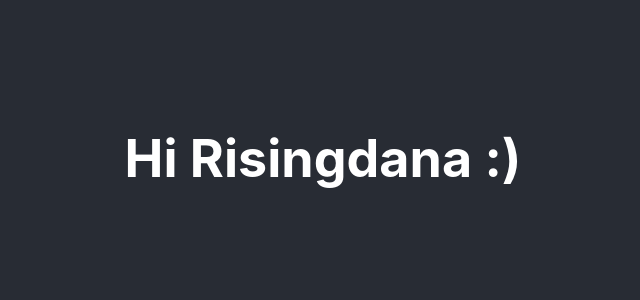
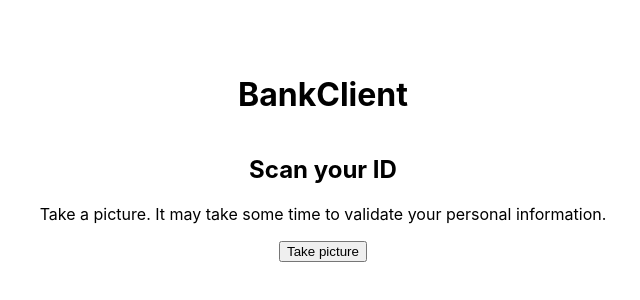
Before and after one commit to leireomadina/z1-frontend-developer, a React (Create React App) app: page / in a window 1280 px wide. Shown: the part 242-542 px from the top of the page, without its empty margins (317-957 px from the left). Built offline with nearby package versions, Linux system fonts and the light colour scheme.

Commit message:
Install dependencies and add basic structure

```diff
--- a/package.json
+++ b/package.json
@@ -10,9 +10,12 @@
     "@types/node": "^12.20.1",
     "@types/react": "^17.0.2",
     "@types/react-dom": "^17.0.1",
+    "node-sass": "^5.0.0",
     "react": "^17.0.1",
     "react-dom": "^17.0.1",
+    "react-router-dom": "^5.2.0",
     "react-scripts": "4.0.2",
+    "react-webcam": "^5.2.3",
     "typescript": "^4.1.5",
     "web-vitals": "^1.1.0"
   },
--- a/src/components/App.tsx
+++ b/src/components/App.tsx
@@ -1,15 +1,15 @@
-import '../stylesheets/App.css';
+import "../stylesheets/App.scss";
+import Card from "./Card";
+import Header from "./Header";
+import '../stylesheets/App.scss';
 
 const App = () => {
   return (
     <div className="App">
-      <header className="App-header">
-        <h1>
-          Hi Risingdana :)
-        </h1>
-      </header>
+      <Header />
+      <Card />
     </div>
   );
-}
+};
 
 export default App;
--- /dev/null
+++ b/src/components/Card.tsx
@@ -0,0 +1,16 @@
+import "../stylesheets/Header.scss";
+
+const Card = () => {
+  return (
+    <main className="App-main">
+      <section>
+        <h2>Scan your ID</h2>
+        <p>Take a picture. It may take some time to validate your personal information.</p>
+        <img src="" alt="" title=""/>
+        <button type="button">Take picture</button>
+      </section>
+    </main>
+  );
+};
+
+export default Card;
--- /dev/null
+++ b/src/components/Header.tsx
@@ -0,0 +1,11 @@
+import "../stylesheets/Header.scss";
+
+const Header = () => {
+  return (
+    <header className="App-header">
+      <h1>BankClient</h1>
+    </header>
+  );
+};
+
+export default Header;
--- a/src/index.tsx
+++ b/src/index.tsx
@@ -1,6 +1,6 @@
 import React from 'react';
 import ReactDOM from 'react-dom';
-import './stylesheets/index.css';
+import './stylesheets/index.scss';
 import App from './components/App';
 import reportWebVitals from './reportWebVitals';
 
--- a/src/stylesheets/App.css
+++ /dev/null
@@ -1,38 +0,0 @@
-.App {
-  text-align: center;
-}
-
-.App-logo {
-  height: 40vmin;
-  pointer-events: none;
-}
-
-@media (prefers-reduced-motion: no-preference) {
-  .App-logo {
-    animation: App-logo-spin infinite 20s linear;
-  }
-}
-
-.App-header {
-  background-color: #282c34;
-  min-height: 100vh;
-  display: flex;
-  flex-direction: column;
-  align-items: center;
-  justify-content: center;
-  font-size: calc(10px + 2vmin);
-  color: white;
-}
-
-.App-link {
-  color: #61dafb;
-}
-
-@keyframes App-logo-spin {
-  from {
-    transform: rotate(0deg);
-  }
-  to {
-    transform: rotate(360deg);
-  }
-}
--- /dev/null
+++ b/src/stylesheets/App.scss
@@ -0,0 +1,10 @@
+.App {
+  text-align: center;
+  background-color: white;
+  min-height: 100vh;
+  display: flex;
+  flex-direction: column;
+  align-items: center;
+  justify-content: center;
+  color: black;
+}
```
Also changed, not shown: src/services/api.tsx (added, +7 -0 lines), src/stylesheets/Header.scss (added), src/stylesheets/index.scss (renamed from src/stylesheets/index.css), 1 other file (tests, documents, lock files or other folders).
